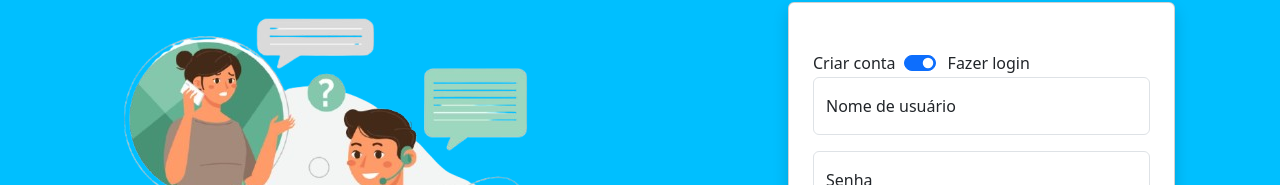
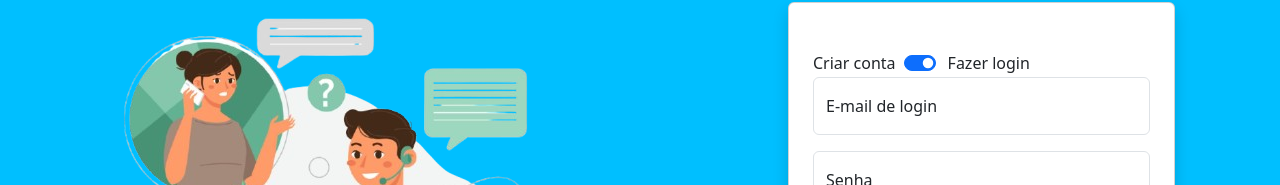
Before and after one commit to stllorg/replyvp, a Vue app in the folder client/app/: page /login in a window 1280 px wide. Shown: the part 222-407 px from the top of the page. Built offline with nearby package versions, Linux system fonts and the light colour scheme.

Commit message:
fix: reorder tags to display labels

```diff
--- a/client/app/src/views/LoginPage.vue
+++ b/client/app/src/views/LoginPage.vue
@@ -14,7 +14,6 @@
             </div>
             <form @submit.prevent="handleUserSignIn">
               <div class="form-floating mb-3">
-                <label for="username" class="form-label">Nome de usuário</label>
                 <input
                 type="text"
                 id="username"
@@ -23,6 +22,7 @@
                 placeholder=""
                 required
                 />
+                <label for="username" class="form-label">E-mail de login</label>
               </div>
               <div class="form-floating mb-3">
                 <input
```
Lines whose indentation alone changed are shown as unchanged.
